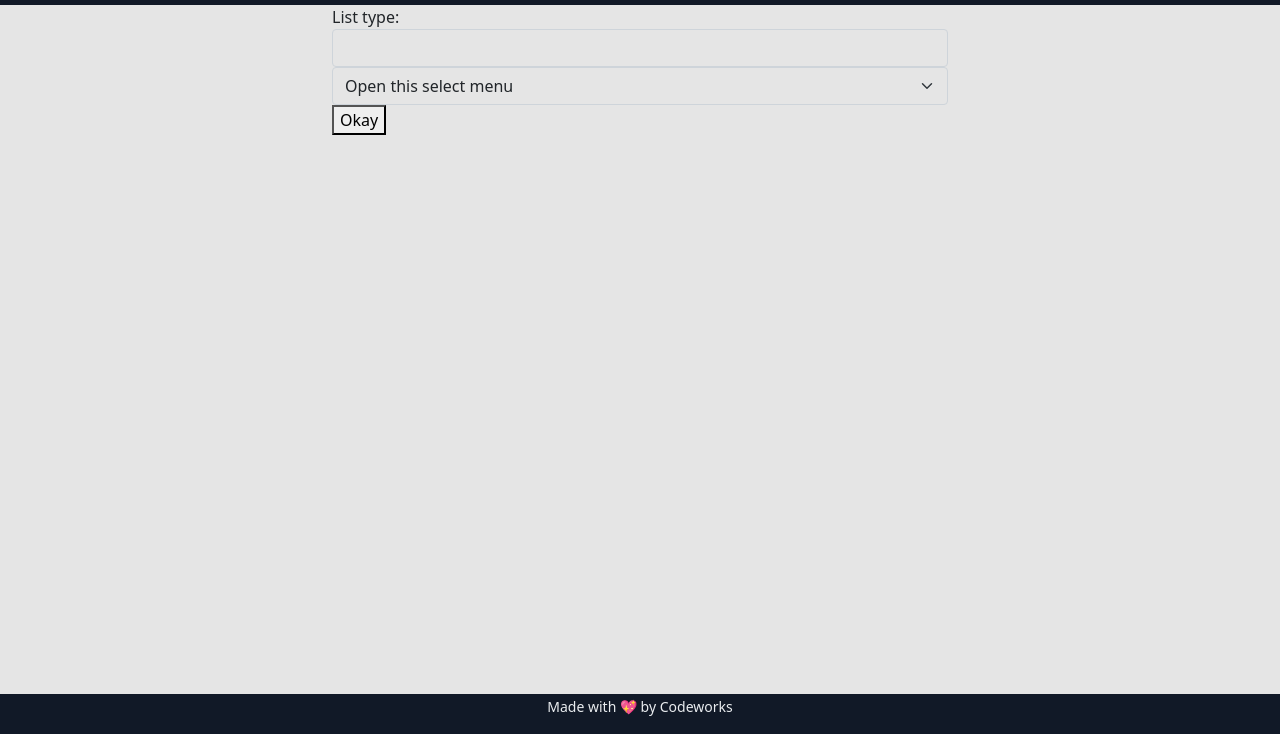
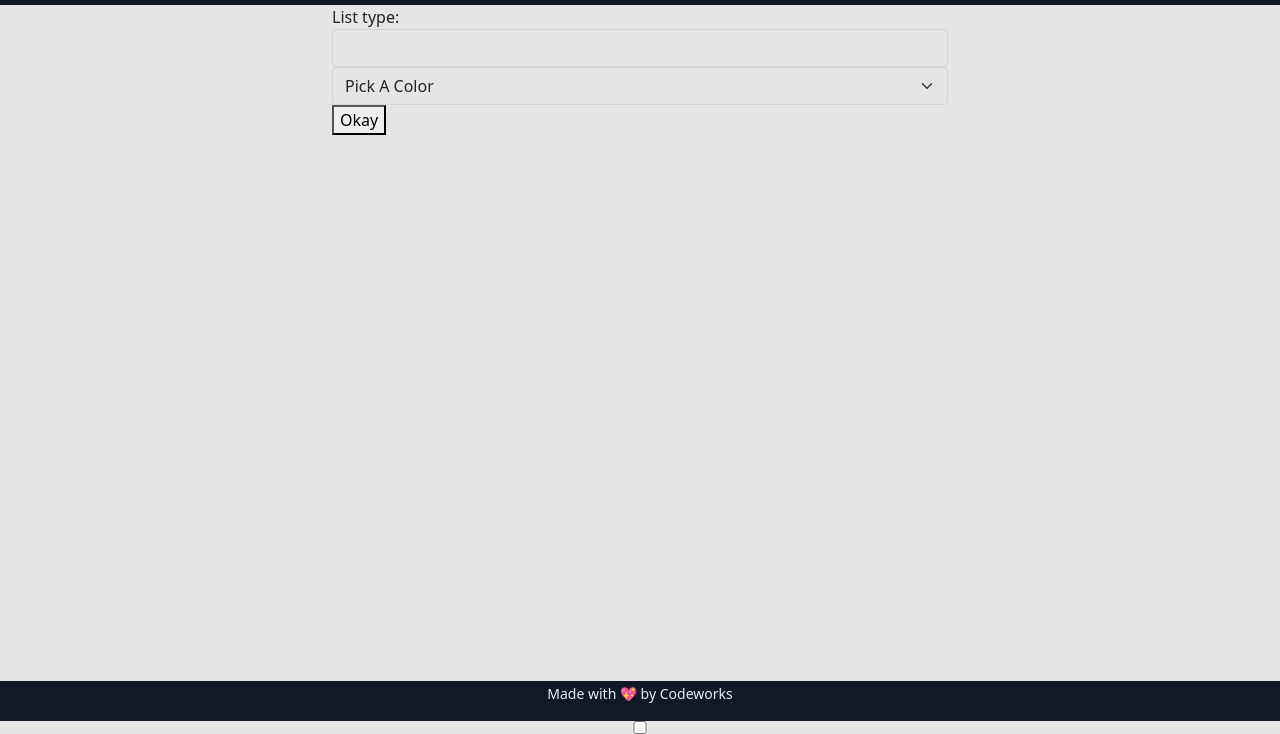
Before and after one commit to HefnerLance/ToDoList, a website with bundled scripts: page index.html in a window 1280 px wide. Shown: the part 66-800 px from the top of the page. Built offline with nearby package versions, Linux system fonts and the light colour scheme.

Commit message:
load and save state work

```diff
--- a/index.html
+++ b/index.html
@@ -8,6 +8,7 @@
   <link rel="icon" href="https://bcw.blob.core.windows.net/public/img/9977764104160066">
   <link href="https://cdn.jsdelivr.net/npm/bootstrap@5.1.0/dist/css/bootstrap.min.css" rel="stylesheet"
     integrity="sha384-KyZXEAg3QhqLMpG8r+8fhAXLRk2vvoC2f3B09zVXn8CA5QIVfZOJ3BCsw2P0p/We" crossorigin="anonymous">
+    <link rel="stylesheet" href="https://cdn.jsdelivr.net/npm/bootstrap-icons@1.5.0/font/bootstrap-icons.css">
 
   <link rel="stylesheet" href="assets/style/main.css">
   <link rel="stylesheet" href="assets/style/style.css">
@@ -32,14 +33,14 @@
         <div class="col-6">
           <form onsubmit="app.listController.createList()">
             <label for="category">List type:</label>
-          <input type="text" class="form-control" name="listCategory" id="category">
+          <input type="text" class="form-control" name="listCategory" id="category" minlength="3" maxlength="15">
           <select class="form-select" aria-label="Default select example" name="listColor">
-            <option selected>Open this select menu</option>
-            <option value="bg-danger">Red</option>
+            <option selected>Pick A Color</option>
+            <option value="Red">Red</option>
             <option value="Orange">Orange</option>
-            <option value="bg-light">Yellow</option>
-            <option value="bg-primary">Blue</option>
-            <option value="bg-success">Success</option>
+            <option value="Yellow">Yellow</option>
+            <option value="Blue">Blue</option>
+            <option value="Green">Green</option>
           </select>
 <button type="submit">Okay</button>
 
@@ -48,7 +49,7 @@
         <div class="col-3"></div>
       </div>
       <div class="row">
-        <div class="col-12" id="lists">
+        <div class="col-lg-12 d-flex" id="lists">
 
           <!-- list inject here -->
           <!-- <div class="card" style="width: 18rem;">
@@ -77,5 +78,5 @@
     crossorigin="anonymous"></script>
   <script src="app/main.js" type="module"></script>
 </body>
-
+<input type="checkbox" name="" id="">
 </html>
```
